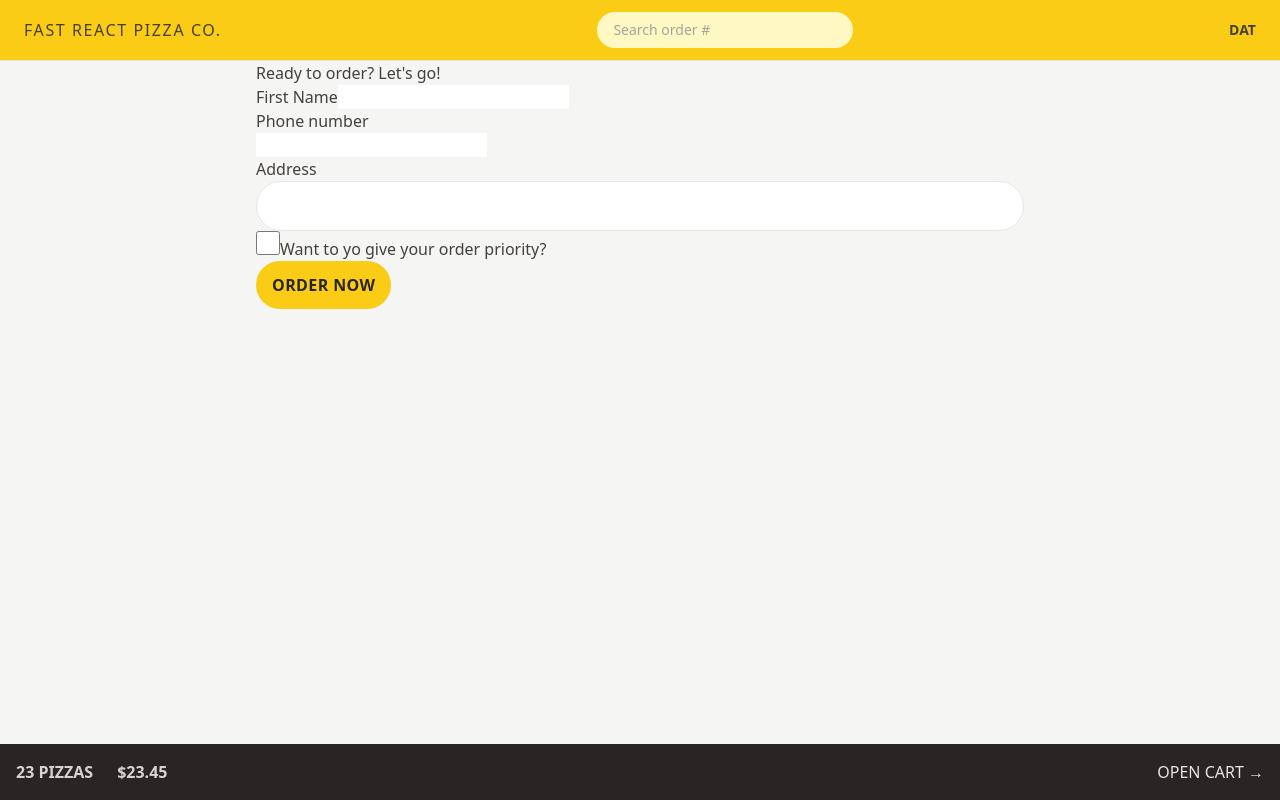
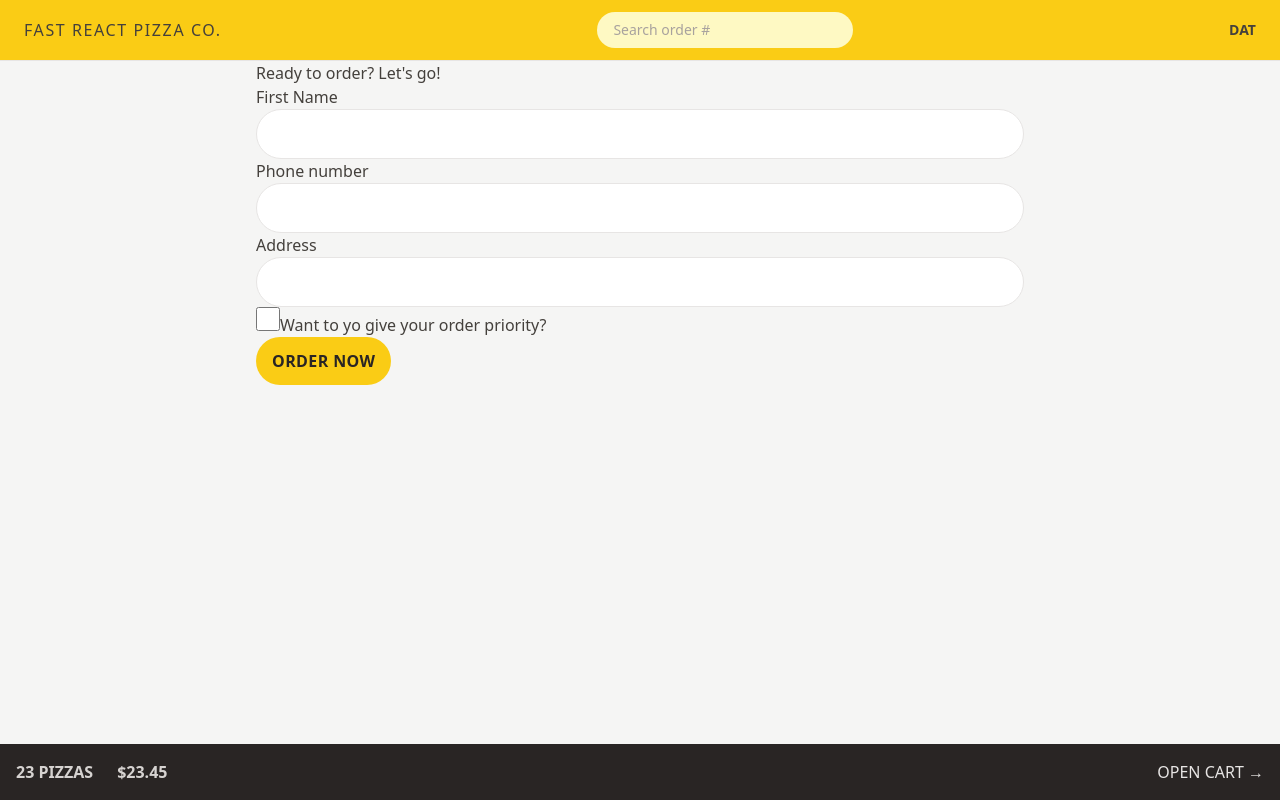
Before and after one commit to tangthiendat/fast-react-pizza, a React (Vite) app: page /order/new in a window 1280 px wide. Built offline with nearby package versions, Linux system fonts and the light colour scheme.

Commit message:
Reusing Styles with @apply

```diff
--- a/src/features/order/CreateOrder.jsx
+++ b/src/features/order/CreateOrder.jsx
@@ -49,13 +49,13 @@ function CreateOrder() {
       <Form method="POST">
         <div>
           <label>First Name</label>
-          <input type="text" name="customer" required />
+          <input type="text" name="customer" required className="input" />
         </div>
 
         <div>
           <label>Phone number</label>
           <div>
-            <input type="tel" name="phone" required />
+            <input type="tel" name="phone" required className="input" />
           </div>
           {formErrors?.phone && <p>{formErrors.phone}</p>}
         </div>
@@ -63,12 +63,7 @@ function CreateOrder() {
         <div>
           <label>Address</label>
           <div>
-            <input
-              type="text"
-              name="address"
-              required
-              className="py2 w-full rounded-full border border-stone-200 px-4 py-2 transition-all duration-300 placeholder:text-stone-400 focus:outline-none focus:ring focus:ring-yellow-400 md:px-6 md:py-3"
-            />
+            <input type="text" name="address" required className="input" />
           </div>
         </div>
 
--- a/src/index.css
+++ b/src/index.css
@@ -2,41 +2,48 @@
 @tailwind components;
 @tailwind utilities;
 
-/* body {
-  font-family: system-ui, -apple-system, BlinkMacSystemFont, 'Segoe UI', Roboto,
-    Oxygen, Ubuntu, Cantarell, 'Open Sans', 'Helvetica Neue', sans-serif;
-  background-color: #f7f7f7;
-  color: #444;
+@layer components {
+  .input {
+    @apply w-full rounded-full border border-stone-200 px-4 py-2 transition-all duration-300 placeholder:text-stone-400 focus:outline-none focus:ring focus:ring-yellow-400 md:px-6 md:py-3;
   }
-
-.layout {
-  display: grid;
-  grid-template-rows: auto 1fr auto;
-  gap: 32px;
-  height: 100dvh;
-} */
+}
 
 /* https://dev.to/afif/i-made-100-css-loaders-for-your-next-project-4eje */
 .loader {
   width: 45px;
   aspect-ratio: 0.75;
   --c: no-repeat linear-gradient(#333 0 0);
-    background: var(--c) 0% 50%, var(--c) 50% 50%, var(--c) 100% 50%;
+  background:
+    var(--c) 0% 50%,
+    var(--c) 50% 50%,
+    var(--c) 100% 50%;
   background-size: 20% 50%;
   animation: loading 1s infinite linear;
 }
 
 @keyframes loading {
   20% {
-        background-position: 0% 0%, 50% 50%, 100% 50%;
+    background-position:
+      0% 0%,
+      50% 50%,
+      100% 50%;
   }
   40% {
-        background-position: 0% 100%, 50% 0%, 100% 50%;
+    background-position:
+      0% 100%,
+      50% 0%,
+      100% 50%;
   }
   60% {
-        background-position: 0% 50%, 50% 100%, 100% 0%;
+    background-position:
+      0% 50%,
+      50% 100%,
+      100% 0%;
   }
   80% {
-        background-position: 0% 50%, 50% 50%, 100% 100%;
+    background-position:
+      0% 50%,
+      50% 50%,
+      100% 100%;
   }
 }
```
Lines whose indentation alone changed are shown as unchanged.
